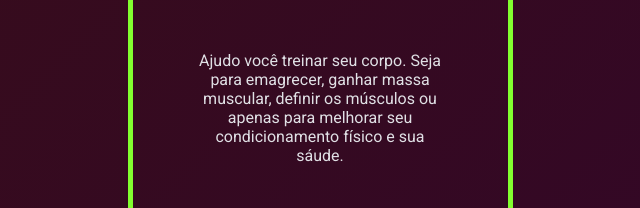
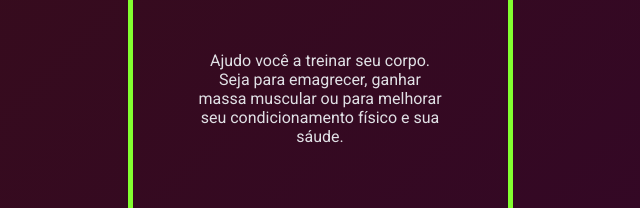
Before and after one commit to cartaodevisita/marceloarrivabene, a plain HTML site: page index.html in a window 1280 px wide. Shown: the part 380-588 px from the top of the page, without its empty margins (320-960 px from the left). Drawn offline with Linux system fonts and the light colour scheme.

Commit message:
Update index.html

```diff
--- a/index.html
+++ b/index.html
@@ -31,9 +31,7 @@
           />
         </div>
         <p id="userBio">
-          Ajudo você treinar seu corpo. Seja para emagrecer, ganhar massa
-          muscular, definir os músculos ou apenas para melhorar seu
-          condicionamento físico e sua sáude.
+          Ajudo você a treinar seu corpo. Seja para emagrecer, ganhar massa muscular ou para melhorar seu condicionamento físico e sua sáude.
         </p>
         <div id="socialLinks">
           <div class="whtasapp">
```
